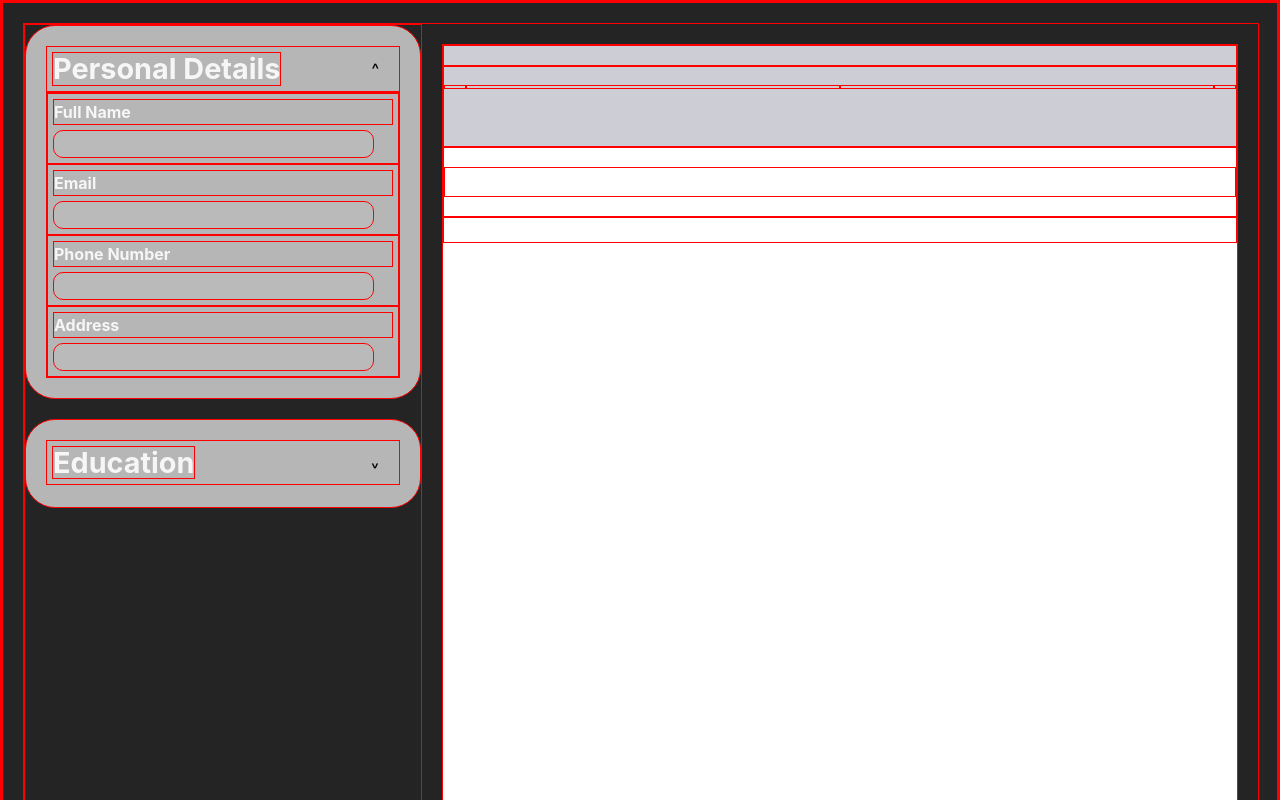
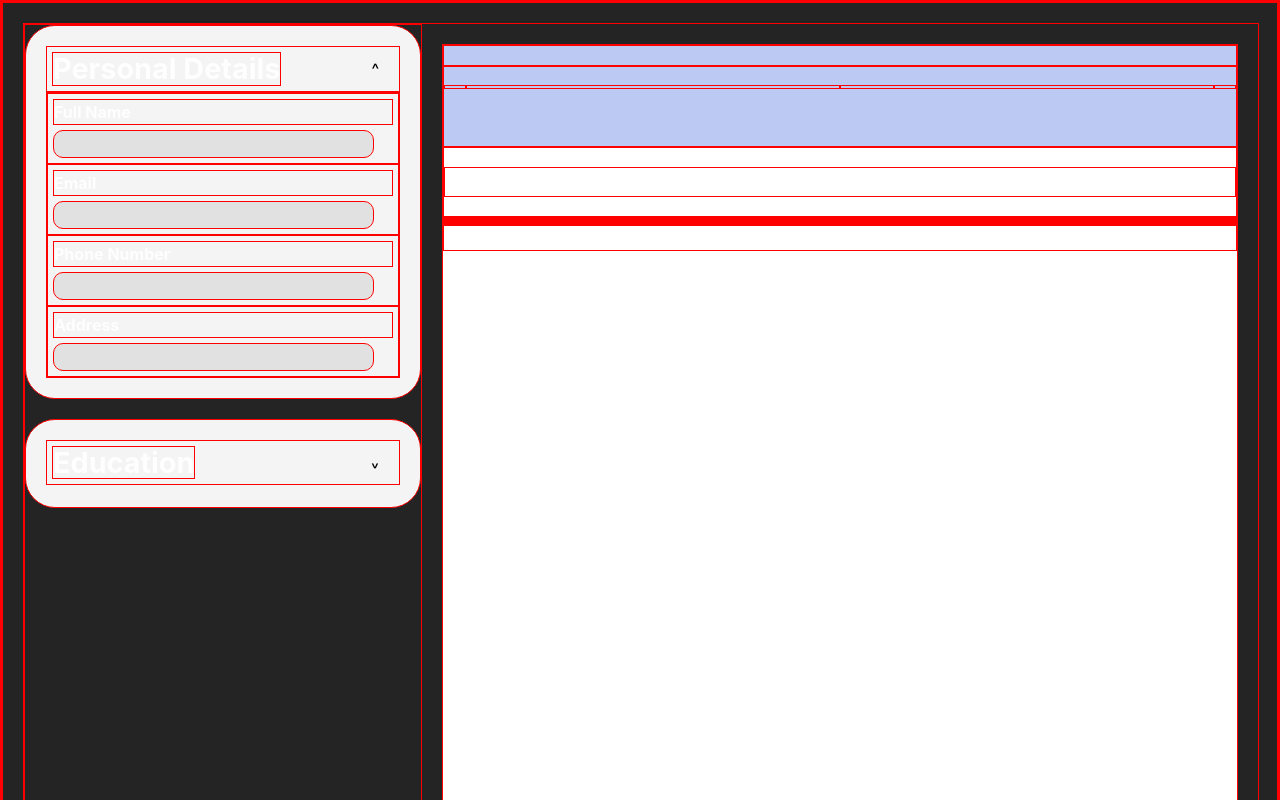
Before and after one commit to alexanderjuxoncobb/cv-react-app, a React (Vite) app: page / in a window 1280 px wide. Shown: the top 800 px of the page. Built offline with nearby package versions, Linux system fonts and the light colour scheme.

Commit message:
Added education. Now need to allow multiple educations

```diff
--- a/src/App.css
+++ b/src/App.css
@@ -52,14 +52,15 @@
 }
 
 .edit-card {
-  --card-background-color: rgba(244, 244, 244, 0.701);
+  --card-background-color: rgb(244, 244, 244);
   background-color: var(--card-background-color);
   padding: 20px;
   border-radius: 30px;
 }
 
 .edit-card label,
-.edit-card input {
+.edit-card input,
+.edit-card textarea {
   display: block;
   margin: 5px;
 }
@@ -77,12 +78,15 @@
   transition: transform 0.3s;
 }
 
-input {
+input,
+textarea {
   background-color: rgba(194, 194, 194, 0.368);
   height: 1.5rem;
   width: 90%;
   color: black;
   border-radius: 10px;
+  resize: vertical;
+  max-height: 300px;
 }
 
 label {
@@ -116,7 +120,7 @@ label {
 }
 
 .edit-card.open > div:nth-child(2) {
-  max-height: 500px; /* Adjust based on your content */
+  max-height: 700px; /* Adjust based on your content */
   opacity: 1;
 }
 
@@ -129,7 +133,7 @@ label {
 
 .CV-header {
   min-height: 100px;
-  background-color: rgba(124, 124, 145, 0.379);
+  background-color: rgba(52, 91, 219, 0.328);
 }
 
 .spreader {
@@ -148,3 +152,27 @@ h5.middle-item {
   left: 50%;
   transform: translateX(-50%);
 }
+
+.education-flex {
+  display: flex;
+}
+
+.education-flex > div:first-child {
+  /* flex: 0; */
+  /* width: 300px; */
+  flex-basis: 30%;
+}
+
+.education-flex > div:nth-child(2) {
+  flex-basis: 70%;
+}
+
+.school-name {
+  font-weight: 600;
+}
+
+.description {
+  white-space: pre-wrap;
+  text-align: start;
+  padding-left: 5px;
+}
--- a/src/App.jsx
+++ b/src/App.jsx
@@ -7,11 +7,20 @@ function Input({ item, onInputChange, formData }) {
   return (
     <div>
       <label htmlFor={item}> {item} </label>
-      <input
-        id={item}
-        onChange={(e) => onInputChange(item, e.target.value)}
-        value={formData[item] || ""}
-      />
+      {item === "Description" ? (
+        <textarea
+          id={item}
+          onChange={(e) => onInputChange(item, e.target.value)}
+          value={formData[item] || ""}
+        ></textarea>
+      ) : (
+        <input
+          id={item}
+          onChange={(e) => onInputChange(item, e.target.value)}
+          value={formData[item] || ""}
+          type={item === "Start Date" || item === "End Date" ? "month" : "text"}
+        />
+      )}
     </div>
   );
 }
@@ -40,6 +49,9 @@ function Edit(props) {
           />
         ))}
       </div>
+      {props.title === "Education" && props.index === props.keyValue && (
+        <button>Submit</button>
+      )}
     </div>
   );
 }
@@ -72,6 +84,24 @@ function Sidebar({ onInputChange, formData, handleIndexChange, index }) {
   );
 }
 
+function EducationItem({ formData }) {
+  return (
+    <div className="education-flex">
+      <div>
+        <div className="school-name">{formData["School"]}</div>
+        <div>
+          {formData["Start Date"]} {formData["Start Date"] && "--"}{" "}
+          {formData["End Date"]}
+        </div>
+      </div>
+      <div>
+        <div>{formData["Degree"]}</div>
+        <div className="description">{formData["Description"]}</div>
+      </div>
+    </div>
+  );
+}
+
 function MainContent({ formData }) {
   return (
     <div className="CV">
@@ -86,6 +116,8 @@ function MainContent({ formData }) {
       <div className="CV-Education">
         <h3>Education</h3>
         {/* need to make this so that 1. it has good layout adn 2. so that you can add multiple educations */}
+
+        <EducationItem formData={formData} />
       </div>
       <div>3</div>
     </div>
```
